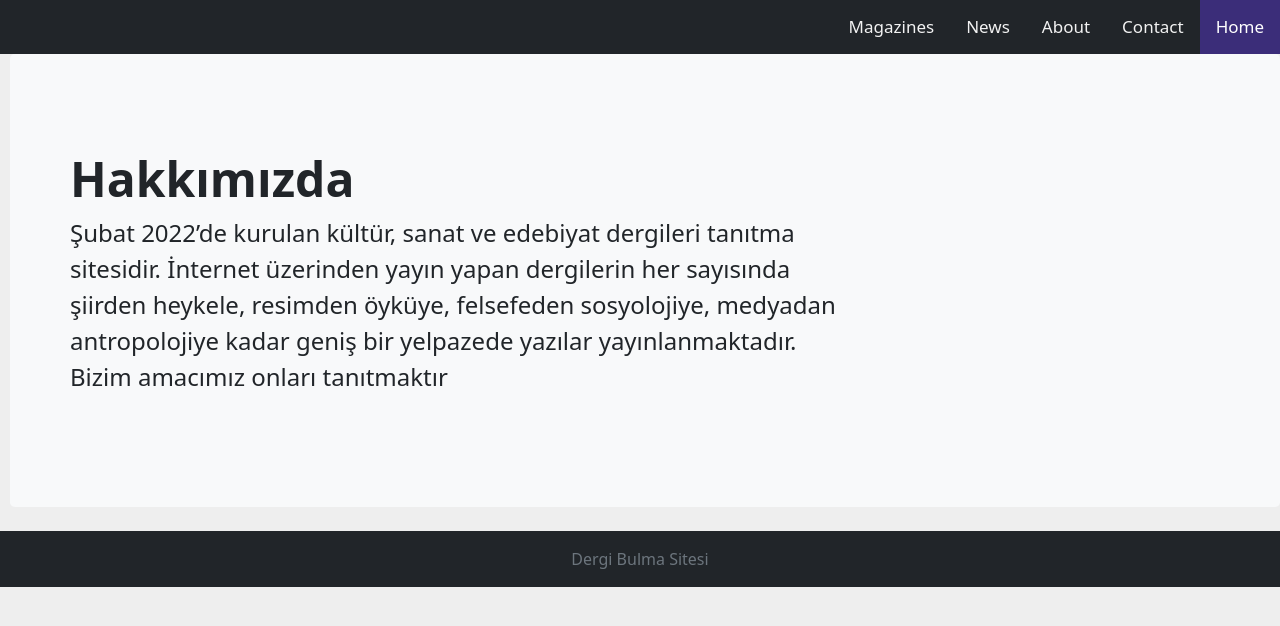
After one commit to fatihBicgi/magazine_website, a Django app: page /news in a window 1280 px wide. The commit adds this page. Shown: the top 626 px of the page. Run offline with Django 4.2, Linux system fonts and the light colour scheme; some libraries are stand-ins or nearby versions.

Commit message:
news page added

```diff
--- a/pages/urls.py
+++ b/pages/urls.py
@@ -5,6 +5,7 @@ from . import views
 urlpatterns = [
     path('', views.index, name='index'),
     path('about', views.about, name='about'),
-     path('contact', views.contact, name='contact'),
+    path('contact', views.contact, name='contact'),
+    path('news', views.news, name='news'),
 
 ]
--- a/pages/views.py
+++ b/pages/views.py
@@ -18,3 +18,6 @@ def about(request):
 
 def contact(request):
     return render(request, 'pages/contact.html')
+
+def news(request):
+    return render(request, 'pages/news.html')
--- /dev/null
+++ b/templates/pages/news.html
@@ -0,0 +1,16 @@
+{%extends 'layout.html'%}
+{% load static %}
+
+{% block content %}
+<div id="content" class="p-5 mb-4 bg-light rounded-3">
+    <div class="container-fluid py-5">
+      <h1 class="display-5 fw-bold">Hakkımızda</h1>
+      <p class="col-md-8 fs-4">
+
+        Şubat 2022’de kurulan kültür, sanat ve edebiyat dergileri tanıtma sitesidir. İnternet üzerinden yayın yapan dergilerin her sayısında şiirden heykele, resimden öyküye, felsefeden sosyolojiye, medyadan antropolojiye kadar geniş bir yelpazede yazılar yayınlanmaktadır. Bizim amacımız onları tanıtmaktır
+
+      </p>
+    </div>
+  </div>
+
+{% endblock content %}
--- a/templates/partials/_navbar.html
+++ b/templates/partials/_navbar.html
@@ -13,6 +13,7 @@
         <a class="active" href="{% url 'index' %}">Home</a>
         <a href="{% url 'contact' %}">Contact</a>
         <a href="{% url 'about' %}">About</a>
+        <a href="{% url 'about' %}">News</a>
         <a href="{% url 'magazines' %}">Magazines</a>
     </div>
 </head>
```
Also changed, not shown: magazines/migrations/0006_alter_magazine_category.py (added).
